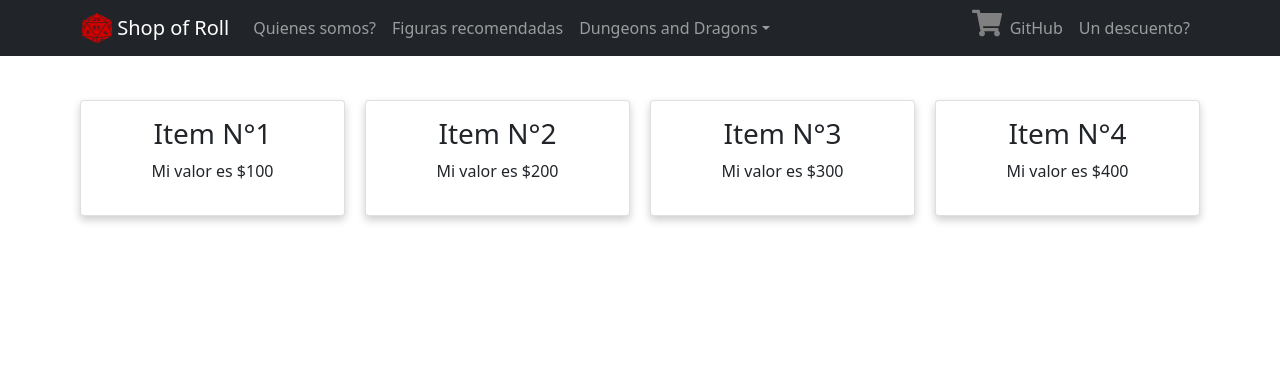
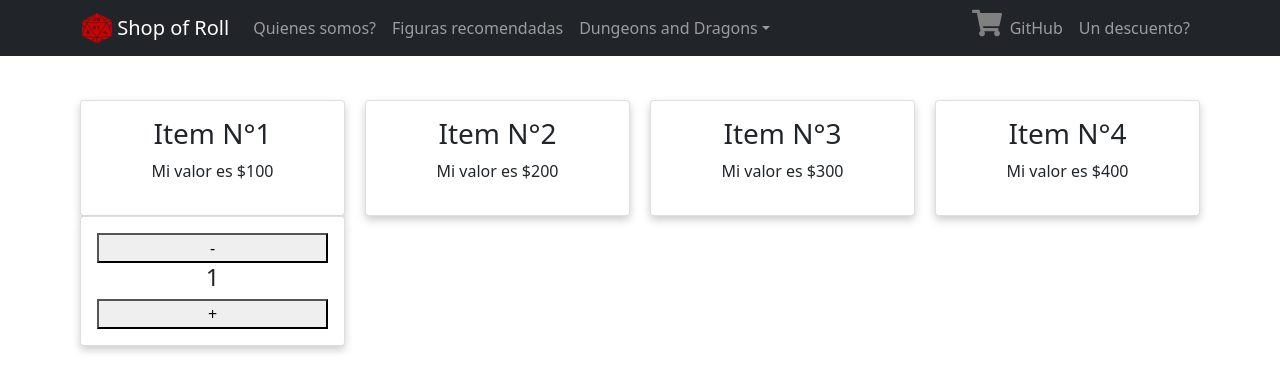
Before and after one commit to Polibyus/Shop-of-Roll, a React (Create React App) app: page / in a window 1280 px wide. Shown: the top 392 px of the page. Built offline with nearby package versions, Linux system fonts and the light colour scheme.

Commit message:
Implementacion de contador con limite tanto en 0 como en stock

```diff
--- a/src/components/CartIcon.js
+++ b/src/components/CartIcon.js
@@ -6,7 +6,7 @@ const CartIcon = () => {
     return (
         <IconContext.Provider value={{ color: 'grey', size: '30px' }}>
         <div>
-            <a href=""> <FaShoppingCart /></a>
+            <a href="#"> <FaShoppingCart /></a>
         </div>
         </IconContext.Provider>
     )
--- /dev/null
+++ b/src/components/ItemCount.js
@@ -0,0 +1,25 @@
+import React, {useState} from 'react'
+
+const ItemCount = (props) => {
+    const [venta, setVenta] = useState(1);
+    const sumar = () => {
+        if (venta < props.stock) {setVenta(venta + 1)}
+        else alert("No hay suficiente stock")
+    }
+    const restar = () => {
+        if (venta > 1) {setVenta(venta - 1)}
+        else alert("No puede ser menor que 1")
+    }
+
+    return (
+        <div className="column">
+            <div class="card">
+            <button onClick={restar}>-</button>
+            <h4>{venta}</h4>
+            <button onClick={sumar}>+</button>
+            </div>
+        </div>
+    )
+}
+
+export default ItemCount
--- a/src/components/ItemListContainer.js
+++ b/src/components/ItemListContainer.js
@@ -1,4 +1,5 @@
 import React from 'react'
+import ItemCount from './ItemCount'
 
 const Card = (props) => {
     return (
@@ -19,6 +20,7 @@ const ItemListContainer = () => {
             <Card n='2' price='200' />
             <Card n='3' price='300' />
             <Card n='4' price='400' />
+            <ItemCount stock='5'/>
         </div>
     )
 }
```
